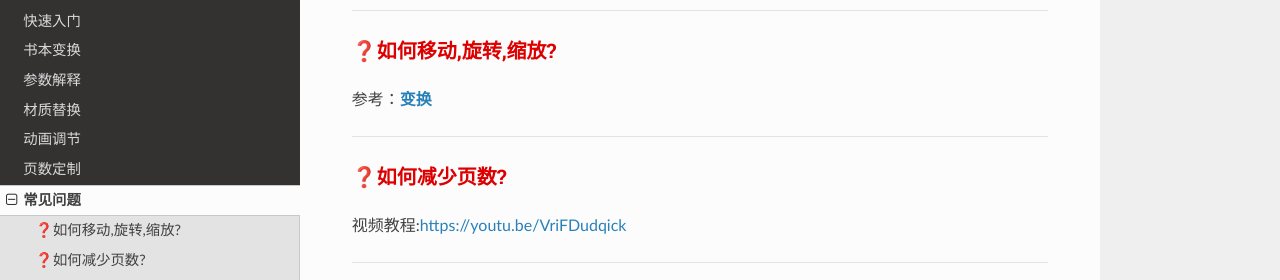
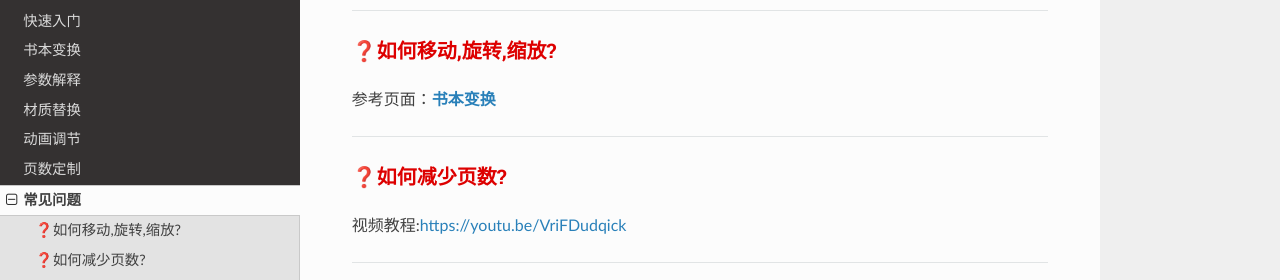
Before and after one commit to LiuRan89/Riggedbooks-manual-chinese, an MkDocs documentation site: the page built from docs/questions.md, in a window 1280 px wide and 900 px high. Shown: the part 158-438 px from the top of the window. Built offline with MkDocs 1.6.1, drawn with Linux system fonts in a browser that asks for light colours; nearby versions of some CDN libraries.

Commit message:
Update questions.md

```diff
--- a/docs/questions.md
+++ b/docs/questions.md
@@ -1,7 +1,7 @@
 # 常见问题
 ---
 ###❓<font color="#dd0000">如何移动,旋转,缩放?</font><br />
-参考：**[变换](transform.md)**
+参考页面：**[书本变换](transform.md)**
 
 ---
 ###❓<font color="#dd0000">如何减少页数?</font><br />
```
